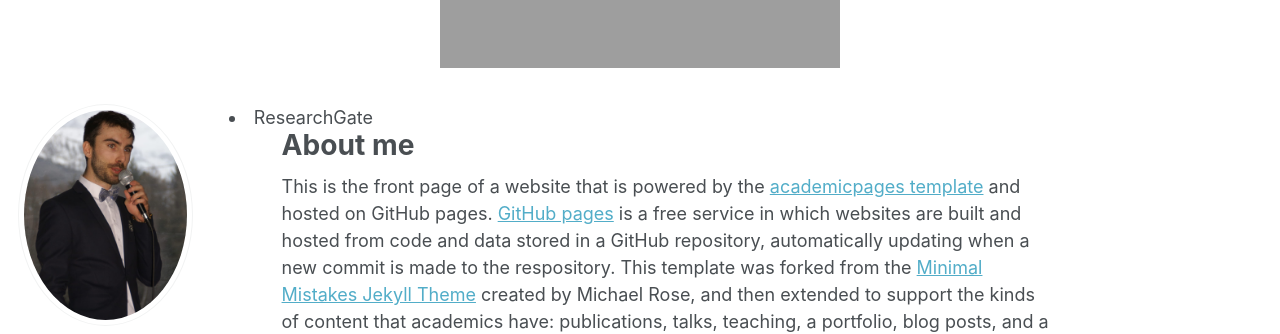
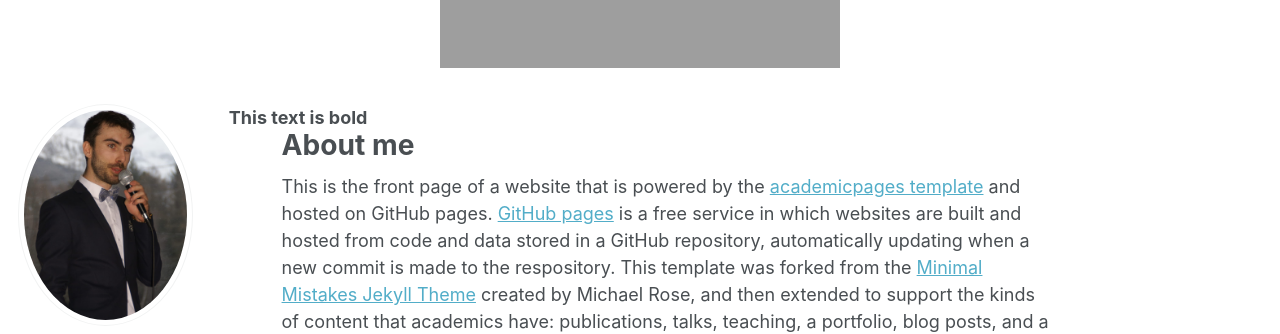
Before and after one commit to JosephBrunet/JosephBrunet.github.io, a Jekyll site: the page built from _pages/about.md, in a window 1280 px wide and 900 px high. Shown: the part 332-666 px from the top of the window. Built offline with Jekyll 4.4.1, drawn with Linux system fonts in a browser that asks for light colours.

Commit message:
Update sidebar.html

```diff
--- a/_includes/sidebar.html
+++ b/_includes/sidebar.html
@@ -22,5 +22,5 @@
     {% endif %}
   {% endif %}
   </div>
-  <li> ResearchGate </li>
+  <b>This text is bold</b>
 {% endif %}
```
